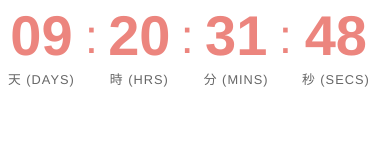
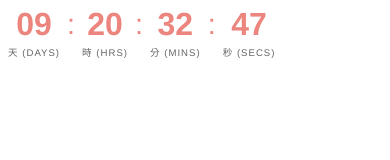
Before and after one commit to tt5525333/countdown, a plain HTML site: page index.html in a window 390 px wide. Drawn offline with Linux system fonts and the light colour scheme.

Commit message:
Refactor countdown timer HTML and CSS
Updated HTML structure and styles for countdown timer.

```diff
--- a/index.html
+++ b/index.html
@@ -1,86 +1,192 @@
-<div style="font-family: 'Helvetica Neue', Helvetica, Arial, sans-serif; display: flex; justify-content: flex-start; align-items: center; background: transparent; padding: 0; width: 100%;">
+<!DOCTYPE html>
+<html lang="zh-Hant">
+<head>
+    <meta charset="UTF-8">
+    <meta name="viewport" content="width=device-width, initial-scale=1.0">
+    <title>活動倒數計時器</title>
+    <style>
+        /* CSS 樣式表 */
+        .countdown-wrapper {
+            font-family: 'Helvetica Neue', Helvetica, Arial, sans-serif;
+            display: flex;
+            /* 修改：改為靠左對齊 */
+            justify-content: flex-start;
+            align-items: center;
+            background: transparent;
+            padding: 0;
+            width: 100%;
+        }
 
-    <div id="countdown" style="display: flex; align-items: flex-start; justify-content: flex-start; gap: 5px;">
+        .countdown-container {
+            display: flex;
+            align-items: flex-start;
+            /* 修改：改為靠左對齊 */
+            justify-content: flex-start;
+            gap: 5px;
+        }
+
+        .time-unit {
+            display: flex;
+            flex-direction: column;
+            align-items: center;
+            position: relative;
+        }
+
+        .number-box {
+            background-color: transparent;
+            color: #EC857E;
+            width: auto;
+            min-width: 60px;
+            height: auto;
+            display: flex;
+            align-items: center;
+            justify-content: center;
+            font-size: 3.5rem;
+            font-weight: 700;
+            line-height: 1;
+            padding: 0;
+            box-shadow: none;
+            border-radius: 0;
+            font-variant-numeric: tabular-nums;
+        }
+
+        .label {
+            margin-top: 5px;
+            font-size: 0.8rem;
+            text-transform: uppercase;
+            color: #666666;
+            font-weight: 500;
+            letter-spacing: 1px;
+        }
+
+        .separator {
+            font-size: 3rem;
+            font-weight: 300;
+            color: #EC857E;
+            margin: 0 5px;
+            line-height: 1;
+            position: relative;
+            top: 5px;
+        }
+
+        .expired-message {
+            display: none;
+            font-size: 1.5rem;
+            color: #d9534f;
+            font-weight: bold;
+            text-align: left; /* 修改：訊息也靠左 */
+            padding: 20px 0; /* 修改：移除左右 padding */
+            background: transparent; /* 修改：移除背景色使其更融入 */
+            border: none;
+            width: 100%;
+        }
+
+        /* 手機版響應式調整 */
+        @media (max-width: 500px) {
+            .number-box {
+                font-size: 2rem;
+                min-width: 40px;
+            }
+            .separator {
+                font-size: 1.8rem;
+                margin: 0 2px;
+                top: 2px;
+            }
+            .label {
+                font-size: 0.6rem;
+            }
+        }
+    </style>
+</head>
+<body>
+
+    <div class="countdown-wrapper">
+        <div id="countdown" class="countdown-container">
 
             <!-- 天 -->
-        <div style="display: flex; flex-direction: column; align-items: center; position: relative;">
-            <div id="days" style="background-color: transparent; color: #EC857E; width: auto; min-width: 60px; height: auto; display: flex; align-items: center; justify-content: center; font-size: 3.5rem; font-weight: 700; line-height: 1; padding: 0; font-variant-numeric: tabular-nums;">00</div>
-            <span style="margin-top: 5px; font-size: 0.8rem; text-transform: uppercase; color: #666666; font-weight: 500; letter-spacing: 1px;">天 (Days)</span>
+            <div class="time-unit">
+                <div class="number-box" id="days">00</div>
+                <span class="label">天 (Days)</span>
             </div>
 
             <!-- 分隔符號 -->
-        <div style="font-size: 3rem; font-weight: 300; color: #EC857E; margin: 0 5px; line-height: 1; position: relative; top: 5px;">:</div>
+            <div class="separator">:</div>
 
             <!-- 時 -->
-        <div style="display: flex; flex-direction: column; align-items: center; position: relative;">
-            <div id="hours" style="background-color: transparent; color: #EC857E; width: auto; min-width: 60px; height: auto; display: flex; align-items: center; justify-content: center; font-size: 3.5rem; font-weight: 700; line-height: 1; padding: 0; font-variant-numeric: tabular-nums;">00</div>
-            <span style="margin-top: 5px; font-size: 0.8rem; text-transform: uppercase; color: #666666; font-weight: 500; letter-spacing: 1px;">時 (Hrs)</span>
+            <div class="time-unit">
+                <div class="number-box" id="hours">00</div>
+                <span class="label">時 (Hrs)</span>
             </div>
 
             <!-- 分隔符號 -->
-        <div style="font-size: 3rem; font-weight: 300; color: #EC857E; margin: 0 5px; line-height: 1; position: relative; top: 5px;">:</div>
+            <div class="separator">:</div>
 
             <!-- 分 -->
-        <div style="display: flex; flex-direction: column; align-items: center; position: relative;">
-            <div id="minutes" style="background-color: transparent; color: #EC857E; width: auto; min-width: 60px; height: auto; display: flex; align-items: center; justify-content: center; font-size: 3.5rem; font-weight: 700; line-height: 1; padding: 0; font-variant-numeric: tabular-nums;">00</div>
-            <span style="margin-top: 5px; font-size: 0.8rem; text-transform: uppercase; color: #666666; font-weight: 500; letter-spacing: 1px;">分 (Mins)</span>
+            <div class="time-unit">
+                <div class="number-box" id="minutes">00</div>
+                <span class="label">分 (Mins)</span>
             </div>
 
             <!-- 分隔符號 -->
-        <div style="font-size: 3rem; font-weight: 300; color: #EC857E; margin: 0 5px; line-height: 1; position: relative; top: 5px;">:</div>
+            <div class="separator">:</div>
 
             <!-- 秒 -->
-        <div style="display: flex; flex-direction: column; align-items: center; position: relative;">
-            <div id="seconds" style="background-color: transparent; color: #EC857E; width: auto; min-width: 60px; height: auto; display: flex; align-items: center; justify-content: center; font-size: 3.5rem; font-weight: 700; line-height: 1; padding: 0; font-variant-numeric: tabular-nums;">00</div>
-            <span style="margin-top: 5px; font-size: 0.8rem; text-transform: uppercase; color: #666666; font-weight: 500; letter-spacing: 1px;">秒 (Secs)</span>
+            <div class="time-unit">
+                <div class="number-box" id="seconds">00</div>
+                <span class="label">秒 (Secs)</span>
             </div>
 
         </div>
 
         <!-- 結束訊息 -->
-    <div id="expired-msg" style="display: none; font-size: 1.5rem; color: #d9534f; font-weight: bold; text-align: left; padding: 0; background: transparent; border: none; width: 100%;">
+        <div id="expired-msg" class="expired-message">
             活動已結束！
         </div>
     </div>
 
     <script>
-    (function() {
         // ================= 配置區域 =================
-        // 設定截止日期：2026年1月6日 23:59:00
-        var targetDateString = "2026-01-06T23:59:00";
+
+        // 設定截止日期：YYYY-MM-DDTHH:mm:ss
+        const targetDateString = "2026-01-06T23:59:59";
+
+        // 轉換為時間戳記
+        const targetDate = new Date(targetDateString).getTime();
+
         // ===========================================
 
-        var targetDate = new Date(targetDateString).getTime();
-        var countdownElement = document.getElementById('countdown');
-        var expiredElement = document.getElementById('expired-msg');
-        var daysEl = document.getElementById('days');
-        var hoursEl = document.getElementById('hours');
-        var minutesEl = document.getElementById('minutes');
-        var secondsEl = document.getElementById('seconds');
+        const countdownElement = document.getElementById('countdown');
+        const expiredElement = document.getElementById('expired-msg');
+        const daysEl = document.getElementById('days');
+        const hoursEl = document.getElementById('hours');
+        const minutesEl = document.getElementById('minutes');
+        const secondsEl = document.getElementById('seconds');
 
         function updateCountdown() {
-            var currentTime = new Date().getTime();
-            var distance = targetDate - currentTime;
+            const currentTime = new Date().getTime();
+            const distance = targetDate - currentTime;
 
             if (distance < 0) {
-                if (typeof interval !== 'undefined') clearInterval(interval);
-                if (countdownElement) countdownElement.style.display = "none";
-                if (expiredElement) expiredElement.style.display = "block";
+                clearInterval(interval);
+                // 隱藏計時器前檢查元素是否存在
+                if(countdownElement) countdownElement.style.display = "none";
+                if(expiredElement) expiredElement.style.display = "block";
                 return;
             }
 
-            var days = Math.floor(distance / (1000 * 60 * 60 * 24));
-            var hours = Math.floor((distance % (1000 * 60 * 60 * 24)) / (1000 * 60 * 60));
-            var minutes = Math.floor((distance % (1000 * 60 * 60)) / (1000 * 60));
-            var seconds = Math.floor((distance % (1000 * 60)) / 1000);
+            const days = Math.floor(distance / (1000 * 60 * 60 * 24));
+            const hours = Math.floor((distance % (1000 * 60 * 60 * 24)) / (1000 * 60 * 60));
+            const minutes = Math.floor((distance % (1000 * 60 * 60)) / (1000 * 60));
+            const seconds = Math.floor((distance % (1000 * 60)) / 1000);
 
-            if (daysEl) daysEl.innerText = days < 10 ? "0" + days : days;
-            if (hoursEl) hoursEl.innerText = hours < 10 ? "0" + hours : hours;
-            if (minutesEl) minutesEl.innerText = minutes < 10 ? "0" + minutes : minutes;
-            if (secondsEl) secondsEl.innerText = seconds < 10 ? "0" + seconds : seconds;
+            if(daysEl) daysEl.innerText = days < 10 ? "0" + days : days;
+            if(hoursEl) hoursEl.innerText = hours < 10 ? "0" + hours : hours;
+            if(minutesEl) minutesEl.innerText = minutes < 10 ? "0" + minutes : minutes;
+            if(secondsEl) secondsEl.innerText = seconds < 10 ? "0" + seconds : seconds;
         }
 
-        var interval = setInterval(updateCountdown, 1000);
+        const interval = setInterval(updateCountdown, 1000);
         updateCountdown();
-    })();
     </script>
+</body>
+</html>
```
Lines whose indentation alone changed are shown as unchanged.
